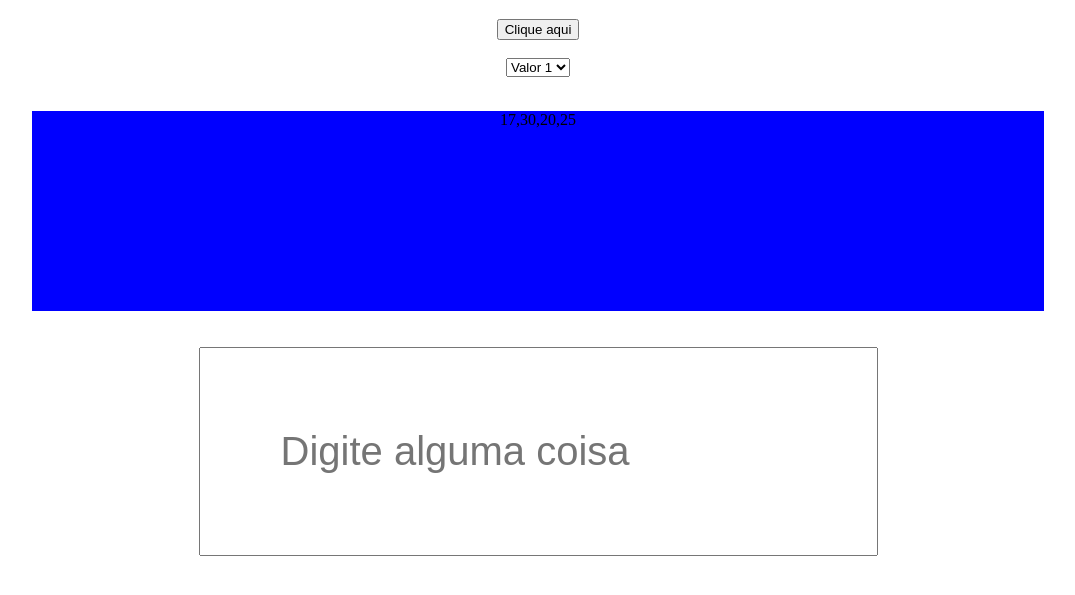
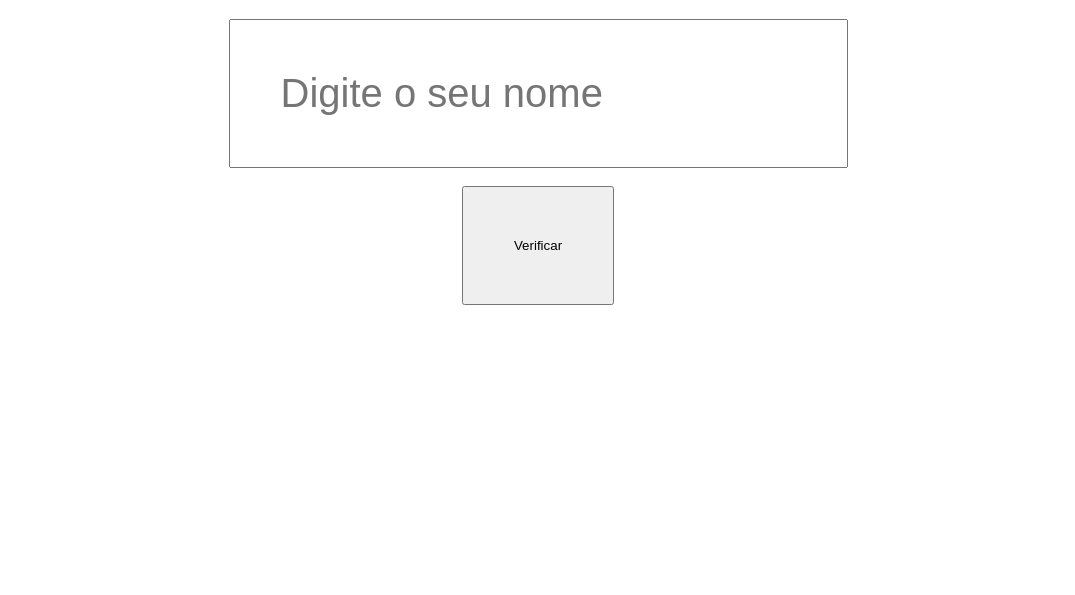
Before and after one commit to SamuelOuana/Apredendo-JavaScript, a plain HTML site: page index.html in a window 1280 px wide. Shown: the part 61-656 px from the top of the page, without its empty margins (102-1177 px from the left). Drawn offline with Linux system fonts and the light colour scheme.

Commit message:
if_e_else

```diff
--- /dev/null
+++ b/if_e_else.js
@@ -0,0 +1,32 @@
+// LIGAR OU DESLIGAR UMA LAMPADA
+// var interruptor = "on";
+// if (interruptor == "on") {
+//     alert('A lampada esta ligada');
+// } else {
+//     alert('A lampada esta desligada');
+// }
+
+// VERIFICACAO da HORA NO SITE PARA SAUDAR O USUARIO DE ACORDO COM A HORA
+// var hora = new Date().getHours();
+// if (hora < 12) {
+//     alert('Bom dia');
+// } else if (hora < 18) {
+//     alert('Noa tarde');
+// } else {
+//     alert('Boa noite');
+// }
+
+
+// VERIFICACAO do Campo INPUT se esta ou nao VAZIO
+function verificar() {
+    let nome = document.getElementById("nome").value;
+    if (nome == "" || nome == null) {
+        let p = document.getElementById('teste');
+        p.innerHTML = "O campo nao pode ser vazio!";
+        p.style.color = "red";
+    } else {
+        let p = document.getElementById('teste');
+        p.innerHTML = "Parabens tudo Certo!";
+        p.style.color = "green";
+    }
+}
--- a/index.html
+++ b/index.html
@@ -25,39 +25,45 @@
 
         <!-- <button ondblclick=eventoDblClick()>Clique aqui</button> -->
 
-        <button onclick=eventoClick()>Clique aqui</button> <br><br>
+        <!-- <button onclick=eventoClick()>Clique aqui</button> <br><br> -->
 
-        <select onchange="mudou()" id="itens">
+        <!-- <select onchange="mudou()" id="itens">
             <option value="1">Valor 1</option>
             <option value="2">Valor 2</option>
             <option value="3">Valor 3</option>
             <option value="4">Valor 4</option>
             <option value="5">Valor 5</option>
-        </select>
+        </select> -->
 
-        <br><br>
+        <!-- <br><br> -->
 
-    <div id="teste" onmouseover="viraVermelho()" onmouseout="viraAzul()" onmousemove="adicionaTexto()"
+        <!-- <div id="teste" onmouseover="viraVermelho()" onmouseout="viraAzul()" onmousemove="adicionaTexto()"
         style=" margin: auto; width: 80%; height: 200px; background: blue;">
     </div>
-    <br> <br>
+    <br> <br> -->
 
-    <input id="campoTexto" style="padding:80px; font-size: 40px;" type="text" placeholder="Digite alguma coisa" value=""
+        <!-- <input id="campoTexto" style="padding:80px; font-size: 40px;" type="text" placeholder="Digite alguma coisa" value=""
         onchange="mudou()" onblur="eventoClick()" onkeypress="teclaPressionada()" onkeydown="teclaPressionada2()"
-        onkeyup="teclaPressionada3()">
+        onkeyup="teclaPressionada3()"> -->
 
-    <script>
+        <script>
             // document.write('Oi escrito com document wtrite');
 
             // document.write(10 - 5);
-    </script>
+        </script>
     </p>
-    <script src="script.js"></script>
-    <script src="funcoes.js"></script>
-    <script src="metodos.js"></script>
+
+
+    <p id="teste"></p>
+    <input id="nome" style="padding: 50px; font-size: 40px;" type="text" placeholder="Digite o seu nome"><br><br>
+    <button onclick="verificar()" style="padding: 50px;">Verificar</button>
+
+    <!-- <script src="script.js"></script> -->
+    <!-- <script src="funcoes.js"></script> -->
+    <!-- <script src="metodos.js"></script> -->
     <!-- <script src="eventos.js"></script> -->
-    <script src="array.js"> </script>
-
+    <!-- <script src="array.js"> </script> -->
+    <script src="if_e_else.js"></script>
 </body>
 
 </html>
```
